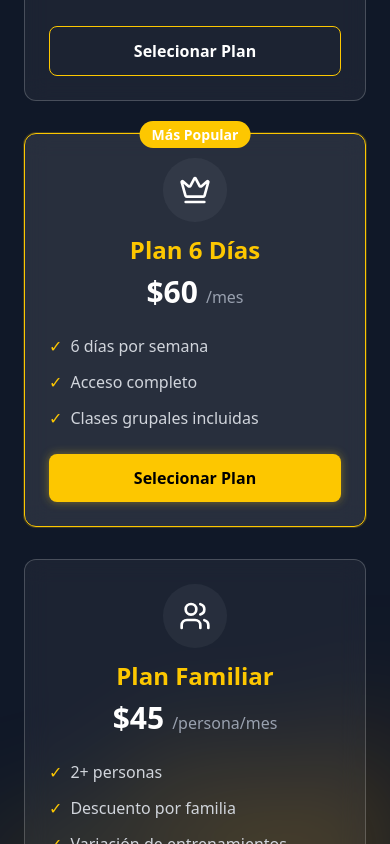
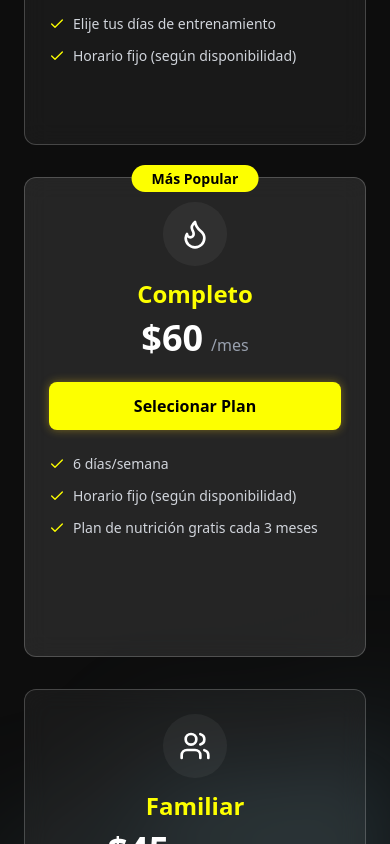
Before and after one commit to luis-alvarezf10/pow-page, a React (Vite) app: page / in a window 390 px wide. Shown: the part 3180-4024 px from the top of the page. Built offline with nearby package versions, Linux system fonts and the light colour scheme.

Commit message:
cambios en el pricingsection

```diff
--- a/src/sections/PricingSection.jsx
+++ b/src/sections/PricingSection.jsx
@@ -1,40 +1,40 @@
-import { Zap, Users, Target, Crown } from 'lucide-react';
+import { Zap, Users, Target, Crown, Rocket, Flame, Check } from 'lucide-react';
 
 export default function PricingSection() {
   const plans = [
     {
-      name: 'Plan 3 Días',
+      name: 'Básico',
       price: '$45',
       period: '/mes',
       icon: Zap,
-      features: ['3 días por semana', 'Acceso a todos los servicios', 'Horarios flexibles']
+      features: ['3 días/semana','Elije tus días de entrenamiento', 'Horario fijo (según disponibilidad)']
     },
     {
-      name: 'Plan 6 Días',
+      name: 'Completo',
       price: '$60',
       period: '/mes',
-      icon: Crown,
-      features: ['6 días por semana', 'Acceso completo', 'Clases grupales incluidas'],
+      icon: Flame,
+      features: ['6 días/semana', 'Horario fijo (según disponibilidad)', 'Plan de nutrición gratis cada 3 meses'],
       popular: true
     },
     {
-      name: 'Plan Familiar',
+      name: 'Familiar',
       price: '$45',
       period: '/persona/mes',
       icon: Users,
-      features: ['2+ personas', 'Descuento por familia', 'Variación de entrenamientos'],
+      features: ['2+ personas', 'Horario fijo (según disponibilidad)', 'Plan de nutrición gratis cada 3 meses'],
     },
     {
-      name: 'Plan Personal',
+      name: 'Premium',
       price: '$120',
       period: '/mes',
-      icon: Target,
-      features: ['Horario Flexible', 'Coach Personal', 'Consejos de Alimentación'],
+      icon: Rocket,
+      features: ['Horario totalmente flexible', 'Rutina personalizada', 'Plan de nutrición incluido', 'Descuento en fisioterapia'],
     }
   ];
 
   return (
-    <section id="pricing" className="relative bg-gray-900 py-24 overflow-hidden">
+    <section id="pricing" className="relative bg-[#0d0d0d] py-24 overflow-hidden">
       <div aria-hidden="true" className="absolute inset-x-0 -top-40 transform-gpu overflow-hidden blur-3xl sm:-top-80 pointer-events-none">
         <div
           style={{clipPath: "polygon(74.1% 44.1%, 100% 61.6%, 97.5% 26.9%, 85.5% 0.1%, 80.7% 2%, 72.5% 32.5%, 60.2% 62.4%, 52.4% 68.1%, 47.5% 58.3%, 45.2% 34.5%, 27.5% 76.7%, 0.1% 64.9%, 17.9% 100%, 27.6% 76.8%, 76.1% 97.7%, 74.1% 44.1%)"}}
@@ -44,21 +44,21 @@ export default function PricingSection() {
 
       <div className="mx-auto max-w-7xl px-6 lg:px-8 relative z-20">
         <div className="text-center mb-16">
-          <h2 className="text-4xl font-bold text-yellow-400 mb-4">Nuestros Precios</h2>
+          <h2 className="text-4xl font-bold text-[#bce5ef] mb-4">Nuestros Precios</h2>
           <p className="text-gray-400 text-lg">Elige el plan que mejor se adapte a ti. Todos nuestros planes incluyen acceso a ambas sedes.</p>
         </div>
 
-        <div className="grid grid-cols-1 md:grid-cols-2 lg:grid-cols-4 gap-8">
+        <div className="grid grid-cols-1 md:grid-cols-2 lg:grid-cols-4 gap-8 items-center">
           {plans.map((plan, index) => (
             <div
               key={index}
-              className={`backdrop-blur-md border rounded-xl p-6 relative ${
-                plan.popular ? 'bg-white/10 border-yellow-400 ring-1 ring-yellow-400/20 ' : 'bg-white/5 border-white/20'
+              className={`backdrop-blur-md border rounded-xl p-6 relative border-white/20 ${
+                plan.popular ? 'bg-white/10 h-120' : 'bg-white/5 h-110'
               }`}
             >
               {plan.popular && (
                 <div className="absolute -top-3 left-1/2 transform -translate-x-1/2">
-                  <span className="bg-yellow-400 text-white px-3 py-1 rounded-full text-sm font-semibold">
+                  <span className="bg-[#fdff00] text-black px-5 py-1 rounded-full text-sm font-semibold">
                     Más Popular
                   </span>
                 </div>
@@ -68,29 +68,29 @@ export default function PricingSection() {
                 <div className="bg-white/5 w-16 h-16 flex justify-center items-center rounded-full mx-auto mb-3">
                   <plan.icon className="w-8 h-8 text-white" />
                 </div>
-                <h3 className="text-2xl font-semibold text-yellow-400 mb-2">{plan.name}</h3>
+                <h3 className="text-2xl font-semibold text-[#fdff00] mb-2">{plan.name}</h3>
                 <div className="flex items-baseline justify-center gap-2">
-                  <span className="text-3xl font-bold text-white">{plan.price}</span>
+                  <span className="text-4xl font-bold text-white">{plan.price}</span>
                   <span className="text-gray-400">{plan.period}</span>
                 </div>
               </div>
 
-              <ul className="space-y-3 mb-6">
+              <button className={`w-full py-3 rounded-lg font-semibold transition-colors cursor-pointer ${
+                plan.popular
+                  ? 'bg-[#fdff00] text-black hover:bg-yellow-300 shadow-[0_0_10px_rgba(250,204,21,0.4)]'
+                  : 'bg-transparent bg-white/5 text-white hover:bg-white/10'
+              }`}>
+                Selecionar Plan
+              </button>
+
+              <ul className="space-y-3 mt-6">
                 {plan.features.map((feature, i) => (
-                  <li key={i} className="flex items-center text-gray-300">
-                    <span className="text-yellow-400 mr-2">✓</span>
+                  <li key={i} className="flex items-center text-gray-300 text-sm">
+                    <Check className="text-[#fdff00] mr-2 w-4 h-4 flex-shrink-0" />
                     {feature}
                   </li>
                 ))}
               </ul>
-
-              <button className={`w-full py-3 rounded-lg font-semibold transition-colors cursor-pointer ${
-                plan.popular
-                  ? 'bg-yellow-400 text-black hover:bg-yellow-300 shadow-[0_0_10px_rgba(250,204,21,0.4)]'
-                  : 'bg-transparent text-white hover:bg-white/5 border border-yellow-400'
-              }`}>
-                Selecionar Plan
-              </button>
             </div>
           ))}
         </div>
@@ -98,7 +98,7 @@ export default function PricingSection() {
       <div className="px-6">
         <div className="flex flex-col md:flex-row bg-white/5 backdrop-blur-md border border-white/20 rounded-2xl shadow-lg p-6 gap-6 w-full md:w-200 mx-auto my-10 px-10 z-20">
           {/* Precio */}
-          <div className="flex flex-col items-center justify-center bg-gradient-to-b from-yellow-400/20 to-transparent rounded-xl p-4 min-w-[120px]">
+          <div className="flex flex-col items-center justify-center bg-gradient-to-b from-[#fdff00]/20 to-transparent rounded-xl p-4 min-w-[120px]">
             <span className="text-xl text-gray-400 line-through">$720</span>
             <span className="text-5xl font-bold text-white">$600</span>
             <span className="text-sm text-gray-300">por año completo</span>
@@ -106,20 +106,20 @@ export default function PricingSection() {
 
           {/* Descripción */}
           <div className="flex-1 ">
-            <h3 className="text-4xl font-bold text-yellow-400 mb-1 text-center">Plan Anual</h3>
-            <span className="block text-md text-gray-300 mb-4">
-              Ahorra hasta un 16.67% con nuestro plan anual
+            <h3 className="text-4xl font-bold text-[#fdff00] mb-1 text-center">Plan Anual</h3>
+            <span className="block text-md text-gray-300 mb-4 text-center">
+              Ahorra hasta un 16.67% con nuestro plan anual!
             </span>
             <ul className="space-y-2 text-white/90 list-disc list-inside list-none text-md">
-              <li><span className="text-yellow-400 mr-2">✓</span>Todas las clases incluidas</li>
-              <li><span className="text-yellow-400 mr-2">✓</span>Evaluación Física Semestral</li>
-              <li><span className="text-yellow-400 mr-2">✓</span>2 consultas nutricionales gratis</li>
+              <li className="flex items-center"><Check className="text-[#fdff00] mr-2 w-4 h-4 flex-shrink-0" />Todas las clases incluidas</li>
+              <li className="flex items-center"><Check className="text-[#fdff00] mr-2 w-4 h-4 flex-shrink-0" />Evaluación Física Semestral</li>
+              <li className="flex items-center"><Check className="text-[#fdff00] mr-2 w-4 h-4 flex-shrink-0" />2 consultas nutricionales gratis</li>
             </ul>
           </div>
 
           {/* Acción */}
           <div className="flex flex-col items-center justify-center gap-2">
-            <button className="bg-yellow-400 w-full hover:bg-yellow-300 text-black font-semibold py-3 px-10 rounded-lg shadow-[0_0_12px_rgba(250,204,21,0.4)] transition cursor-pointer relative z-10">
+            <button className="bg-[#fdff00] w-full hover:bg-yellow-300 text-black font-semibold py-3 px-10 rounded-lg shadow-[0_0_12px_rgba(250,204,21,0.4)] transition cursor-pointer relative z-10">
               ¡Ahorra $120!
             </button>
             <span className="text-xs text-gray-400">Garantía de satisfacción 100%</span>
@@ -128,7 +128,7 @@ export default function PricingSection() {
       </div>
 
       <div aria-hidden="true" className="absolute inset-x-0 top-300 transform-gpu overflow-hidden blur-3xl sm:top-40 z-10 pointer-events-none">
-        <div style={{clipPath: "polygon(74.1% 44.1%, 100% 61.6%, 97.5% 26.9%, 85.5% 0.1%, 80.7% 2%, 72.5% 32.5%, 60.2% 62.4%, 52.4% 68.1%, 47.5% 58.3%, 45.2% 34.5%, 27.5% 76.7%, 0.1% 64.9%, 17.9% 100%, 27.6% 76.8%, 76.1% 97.7%, 74.1% 44.1%)"}} className="relative left-[calc(50%+3rem)] aspect-[1155/678] w-[36.125rem] -translate-x-1/2 bg-gradient-to-tr from-yellow-400 to-orange-400 opacity-30 sm:left-[calc(50%+36rem)] sm:w-[72.1875rem]"></div>
+        <div style={{clipPath: "polygon(74.1% 44.1%, 100% 61.6%, 97.5% 26.9%, 85.5% 0.1%, 80.7% 2%, 72.5% 32.5%, 60.2% 62.4%, 52.4% 68.1%, 47.5% 58.3%, 45.2% 34.5%, 27.5% 76.7%, 0.1% 64.9%, 17.9% 100%, 27.6% 76.8%, 76.1% 97.7%, 74.1% 44.1%)"}} className="relative left-[calc(50%+3rem)] aspect-[1155/678] w-[36.125rem] -translate-x-1/2 bg-gradient-to-tr from-[#5d8d99] to-[#9addff] opacity-30  sm:left-[calc(50%+36rem)] sm:w-[72.1875rem]"></div>
       </div>
     </section>
   );
```
